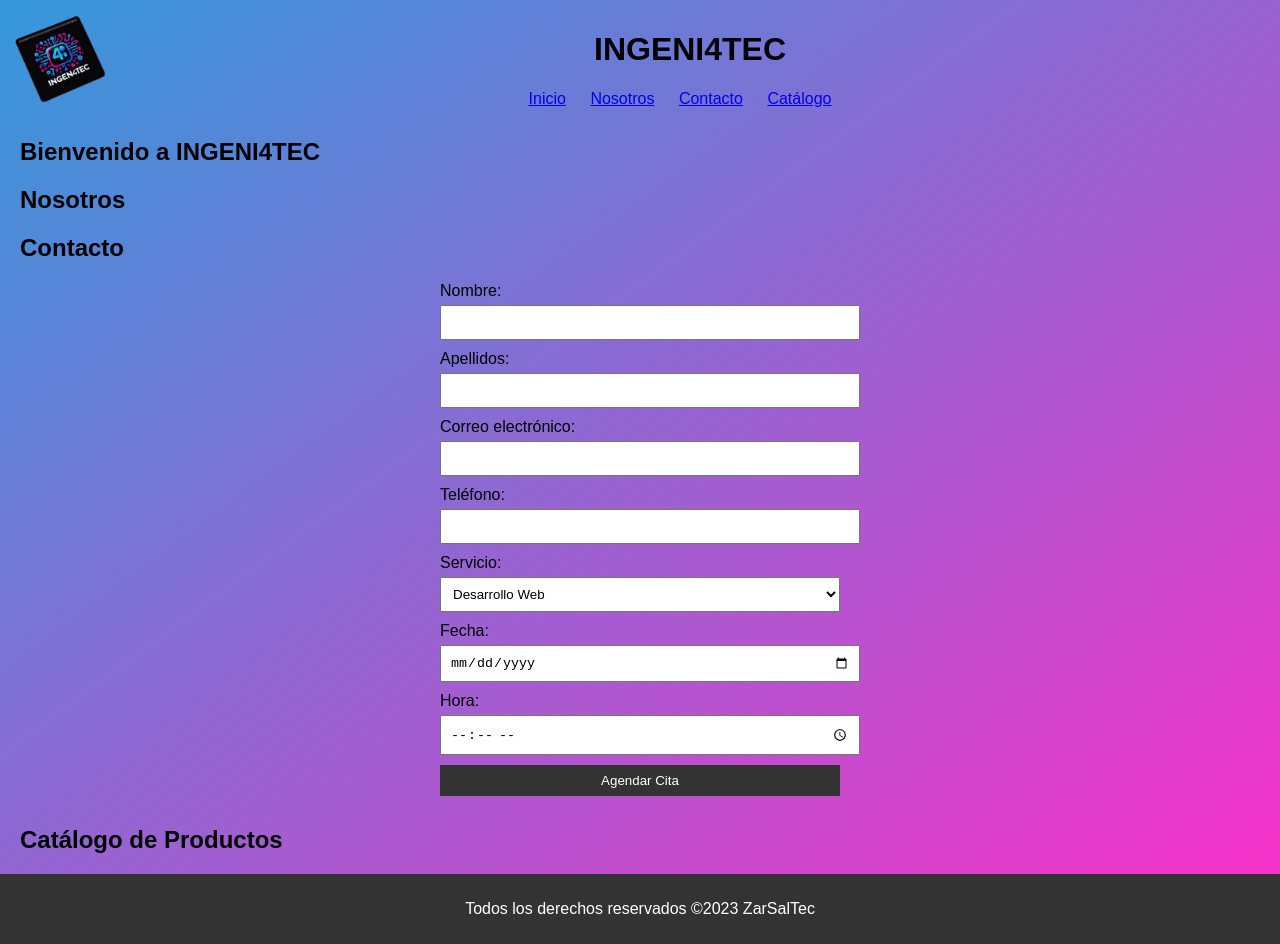
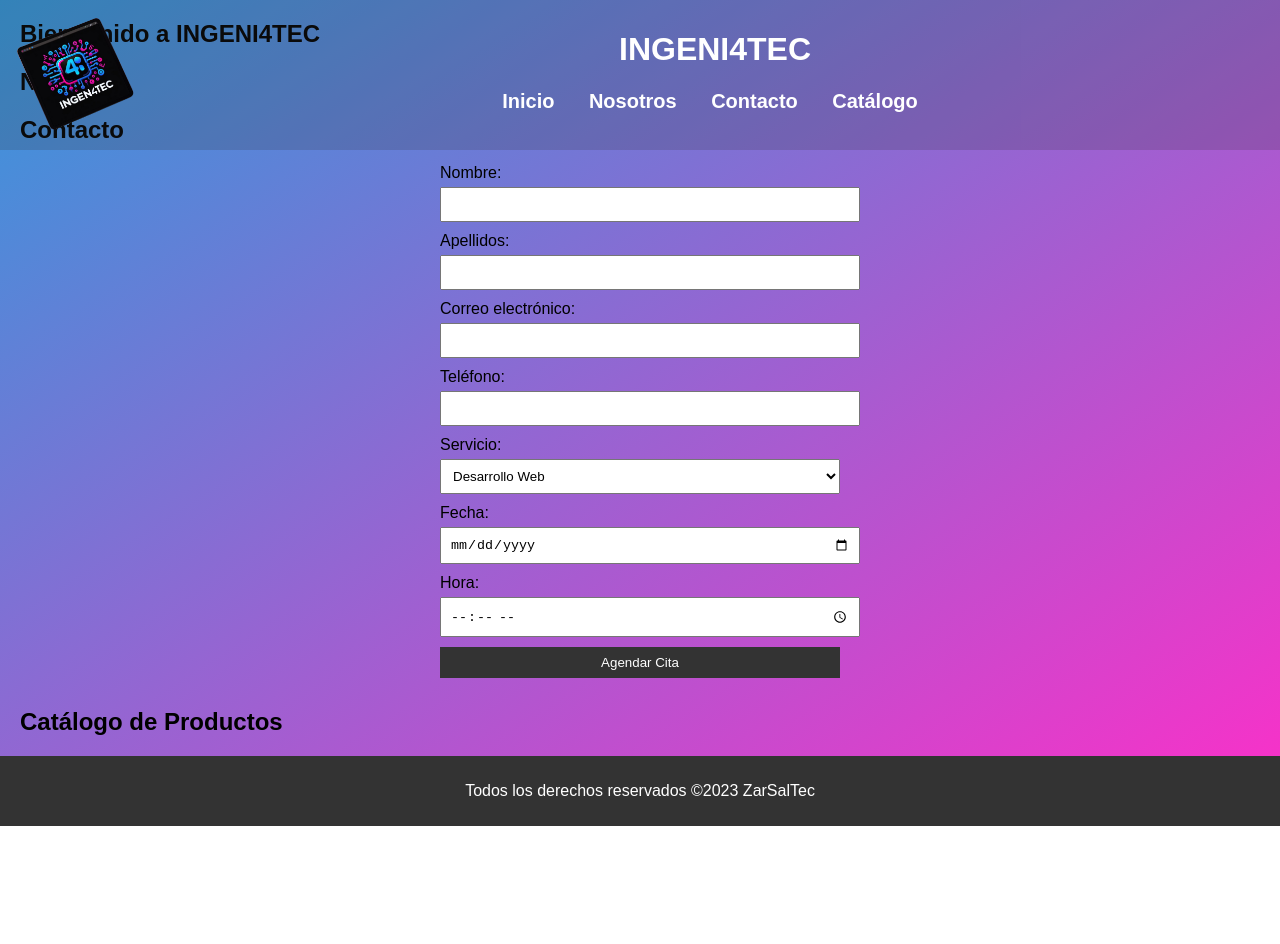
Before and after one commit to JoelPR13/INGENI4TEC, a plain HTML site: page index.html in a window 1280 px wide. After the commit the page ends 826 px from the top, so only its background shows below. Drawn offline with Linux system fonts and the light colour scheme.

Commit message:
Update styles.css

```diff
--- a/styles.css
+++ b/styles.css
@@ -5,13 +5,27 @@ body {
     background: linear-gradient(to bottom right, #3498db, #FE2EC8);
 }
 header {
-    background:#diagonal-gradient
     color: #fff;
     padding: 10px;
     text-align: center;
+    height: top;
+}
+#mainHeader {
+    background-color: #3333;
+    color: #fff;
+    padding: 10px;
+    text-align: center;
+    position: fixed;
+    width: 100%;
+    top: 0;
+    transition: background-color 0.3s;
+}
+
+#mainHeader.navbar-scrolled {
+    background-color: #555; /* Cambia el color cuando se desplaza hacia abajo */
 }
 #logo-img {
-    width: 100px;
+    width: 130px;
 }
 nav ul {
     list-style-type: none;
@@ -22,6 +36,14 @@ nav ul {
 nav ul li {
     display: inline;
     margin-right: 20px;
+}
+nav ul li a {
+    color: #ffff;
+    text-decoration: none;
+    font-weight: bold;
+    font-size: 20px;
+    margin: 10px;
+    margin-right: auto;
 }
 
 section {
```
